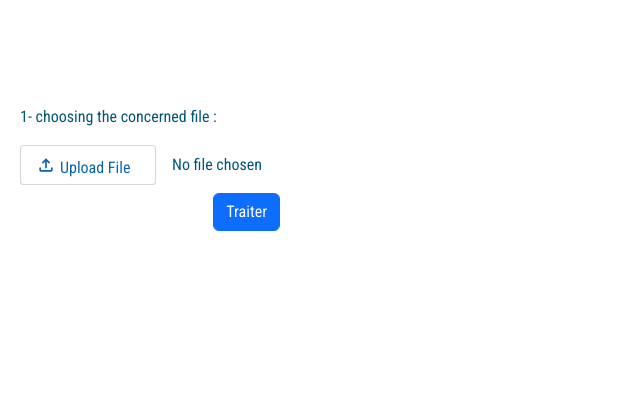
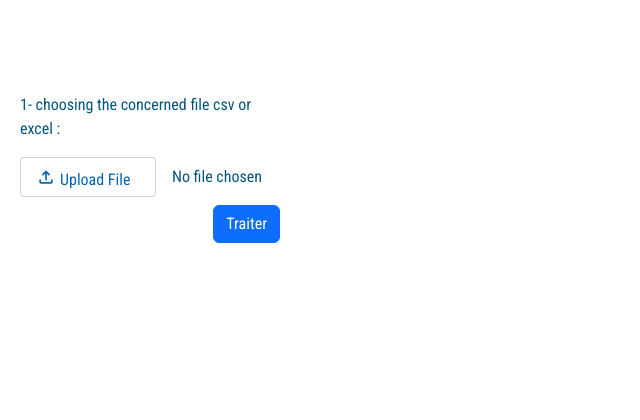
Before and after one commit to midrissi01/projet_visualisation_data, a Django app: page /barplot/upload in a window 1280 px wide. Shown: the part 80-500 px from the top of the page, without its empty margins (0-640 px from the left). Run offline with Django 4.2, Linux system fonts and the light colour scheme; some libraries are stand-ins or nearby versions.

Commit message:
excel barplot

```diff
--- a/data_visualisation/data_app/templates/data_app/barplot.html
+++ b/data_visualisation/data_app/templates/data_app/barplot.html
@@ -10,8 +10,8 @@
     enctype="multipart/form-data"
   >
     {% csrf_token %}
-    <p class="form__paragraph">1- choosing the concerned file :</p>
-    <input type="file" id="csv_file" name="csv_file" accept=".csv" />
+    <p class="form__paragraph">1- choosing the concerned file csv or excel  :</p>
+    <input type="file" id="csv_file" name="csv_file" accept=".csv, .xls, .xlsx" />
     <button class="btn btn-primary mt-2" type="submit">Traiter</button>
   </form>
 
--- a/data_visualisation/data_app/views.py
+++ b/data_visualisation/data_app/views.py
@@ -9,6 +9,10 @@ import seaborn as sns
 import numpy as np
 from . import utils
 import pickle
+from django.core.files.uploadedfile import SimpleUploadedFile
+from django.core.files.base import ContentFile
+
+
  # Créer une dataframe
     # data = {'Date': ['2023-01-01', '2023-01-02', '2023-01-03',
     # '2023-01-04', '2023-01-05'],
@@ -22,29 +26,36 @@ import pickle
 def index(request):
     return render(request,"data_app/index.html")
 
-
 def barplot_upload(request):
 
     if request.method == 'POST':
         csv_file = request.FILES['csv_file']
-        print(type(csv_file))
-        cols=[]
+        file_type = csv_file.name.split('.')[-1].lower()  # Get the file extension
 
-        df = pd.read_csv(csv_file)
+        if file_type == 'csv':
+            df = pd.read_csv(csv_file)
+        elif file_type in ['xls', 'xlsx']:
+            # Convert Excel to CSV
+            df = pd.read_excel(csv_file)
+            csv_buffer = io.StringIO()
+            df.to_csv(csv_buffer, index=False)
+            csv_file = ContentFile(csv_buffer.getvalue().encode('utf-8'))  # Encode the CSV data to bytes
+            csv_file = SimpleUploadedFile('converted_file.csv', csv_file.read())
+        else:
+            return HttpResponse("File type not supported. Please upload a CSV or Excel file.")
+
         # Serialize the DataFrame to CSV as a string
         df_csv = df.to_csv(index=False)
         # Store the CSV string in the session
         request.session['df'] = df_csv
 
-        for col in df.columns:
-            cols.append(col)
-        print(cols)
-        context={
-            'columns' : cols,
-            'csv_file' : csv_file,
+        cols = list(df.columns)
+
+        context = {
+            'columns': cols,
+            'csv_file': csv_file,
         }
         return render(request, 'data_app/barplot.html', context)
-
 
     # Handle GET requests
     return render(request, 'data_app/barplot.html')
```
